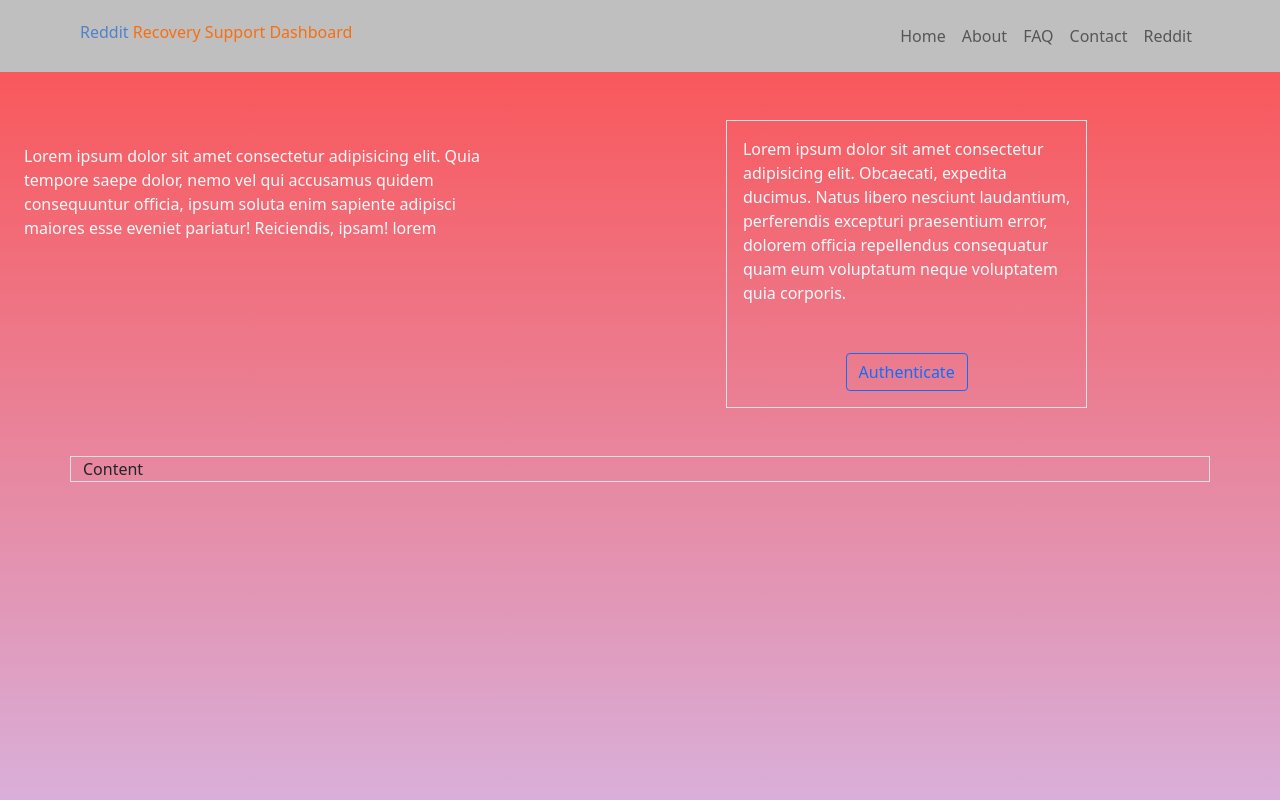
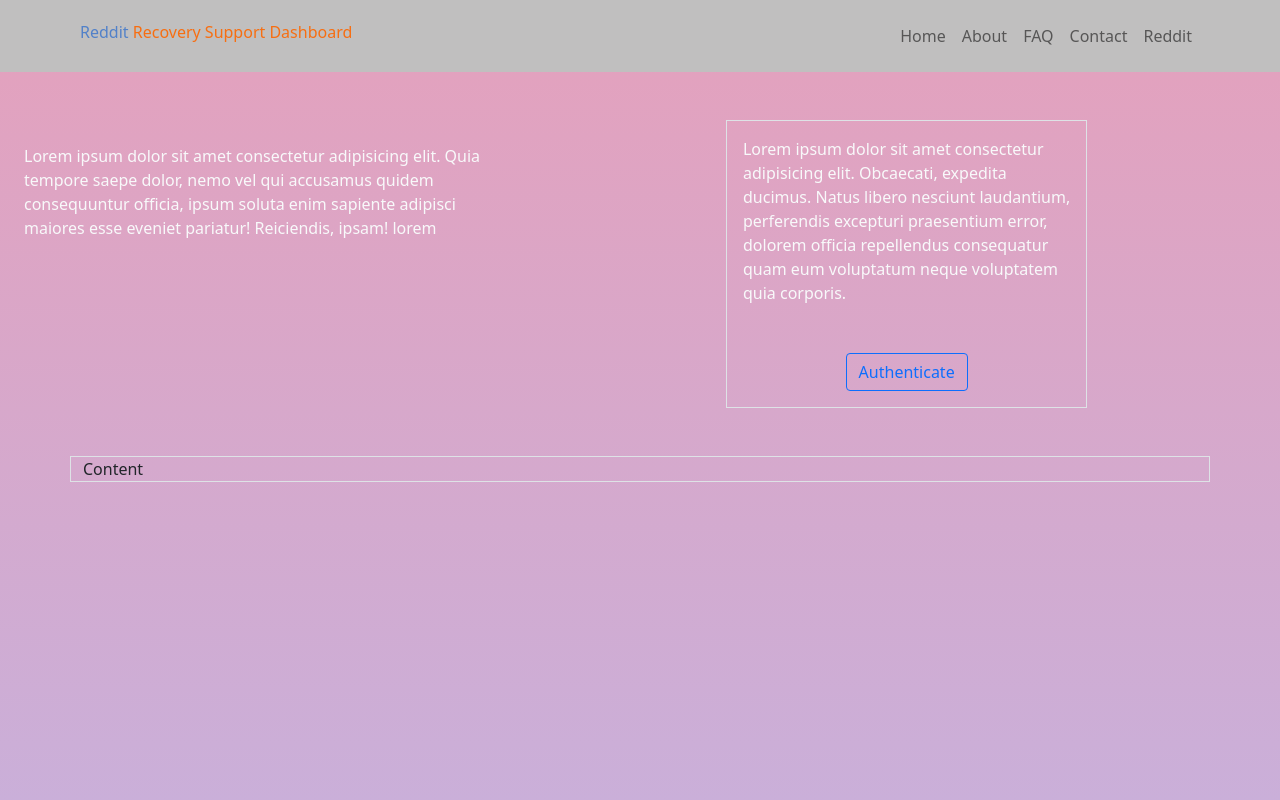
Before and after one commit to lawndarts/New-Project, a Flask app: page / in a window 1280 px wide. Run offline with Flask 2, Linux system fonts and the light colour scheme.

Commit message:
Update main.css

```diff
--- a/static/main.css
+++ b/static/main.css
@@ -4,7 +4,7 @@ body {
     height: 800px;
     /* background: linear-gradient(#ffc18a, #fe7171); */
     background-color: #D9AFD9;
-    background-image: linear-gradient(0deg, #D9AFD9 0%, #FC4F4F 100%);
+    background-image: linear-gradient(0deg, #caafd9 0%, #fa868659 100%);
 
 
     /* background: rgb(255,193,138);
```
